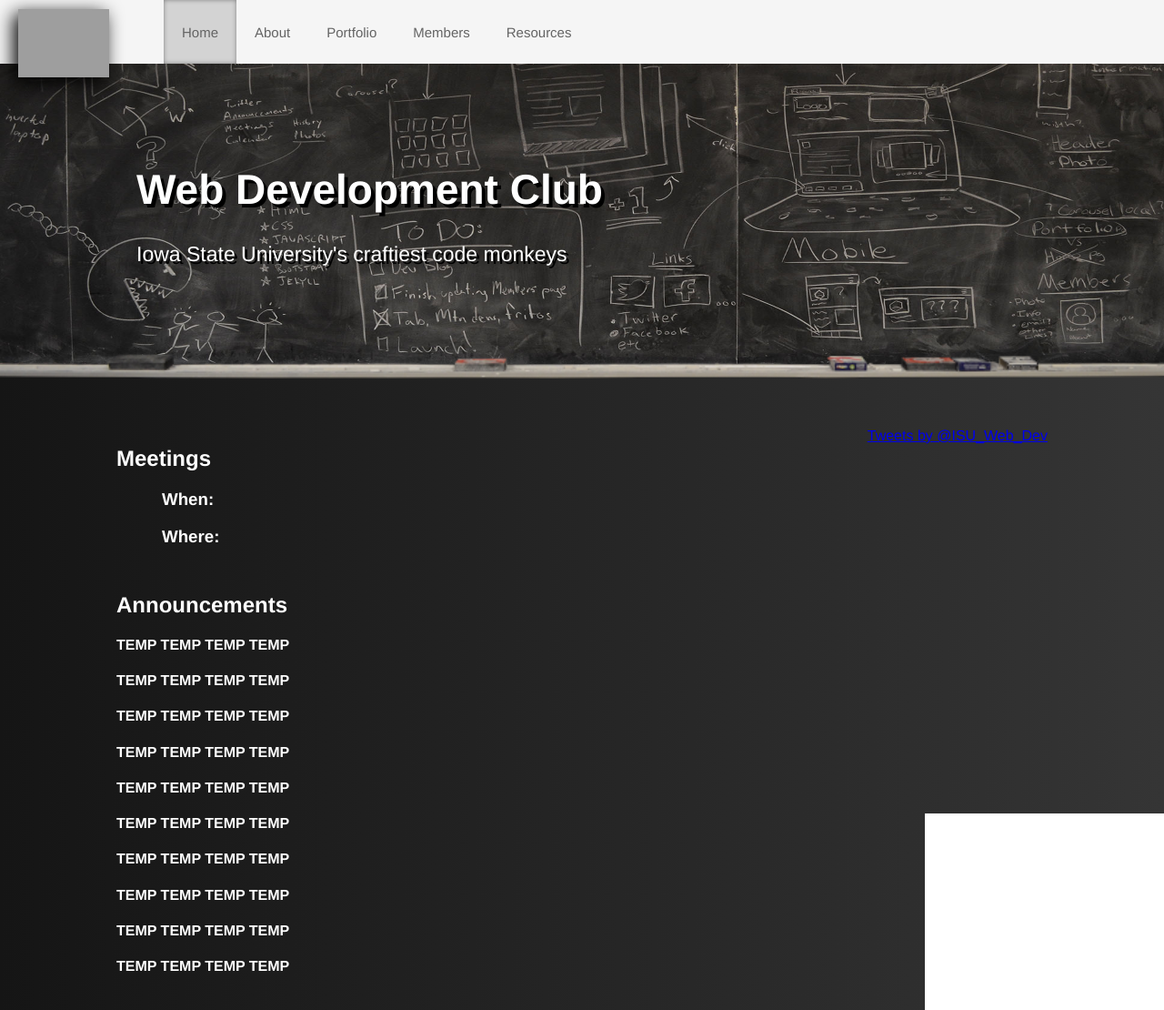
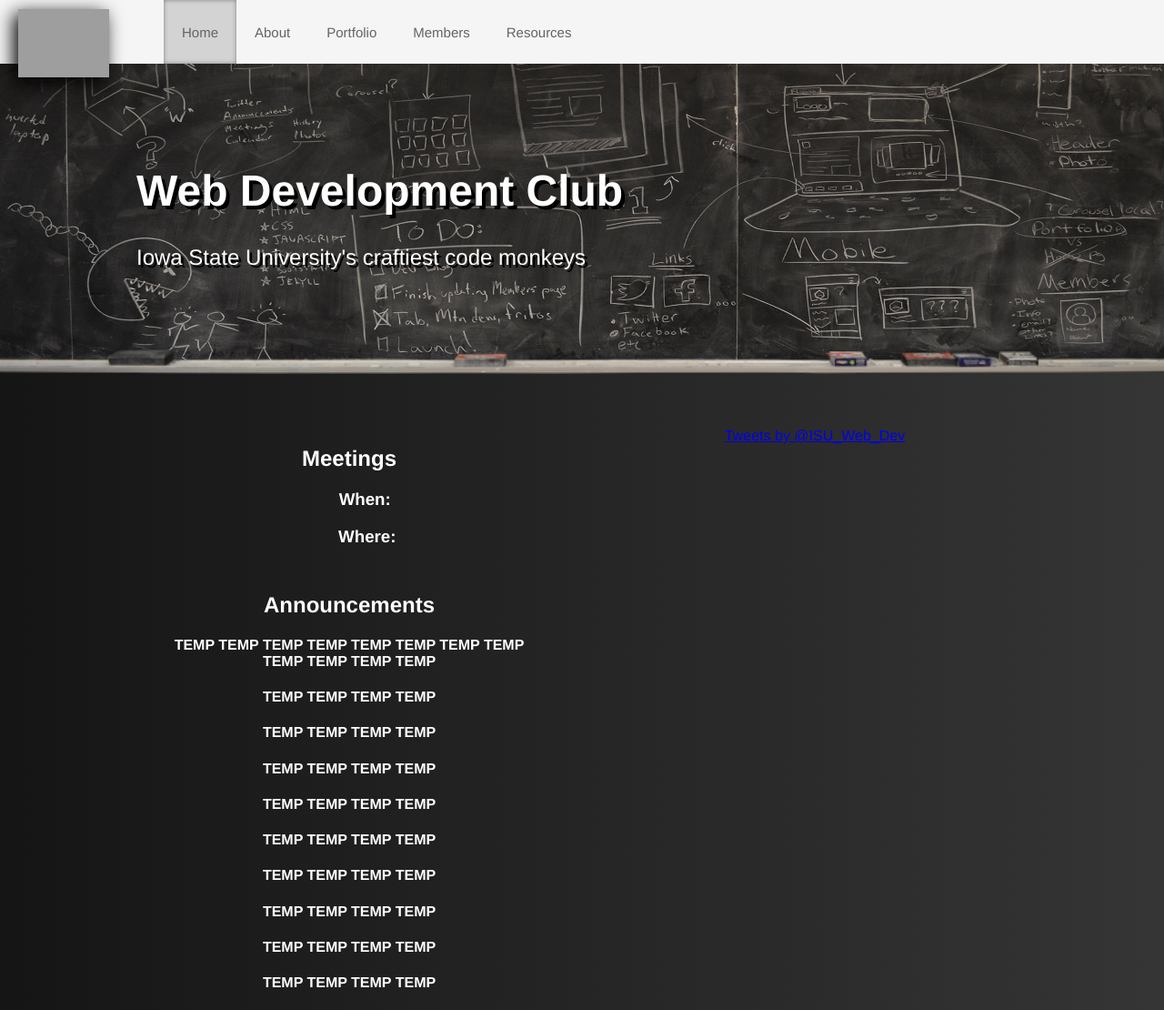
Before and after one commit to ISU-WebDevClub/club-website-mark-2, a PHP site: page /index.php in a window 1280 px wide. Shown: the top 1110 px of the page at 91% size. Run offline with PHP 8.4, Linux system fonts and the light colour scheme; some libraries are stand-ins or nearby versions; grey boxes are pictures that could not be loaded.

Commit message:
Working on css stuff and small header collapsing.

```diff
--- a/about/style.css
+++ b/about/style.css
@@ -1,5 +1,5 @@
 body{
-    margin: 0px 0 100px 0;
+    margin: 0px 0 75px 0;
 }
 #content{
     margin: 0;
--- a/contact/style.css
+++ b/contact/style.css
@@ -1,5 +1,5 @@
 body{
-    margin: 0px 0 100px 0;
+    margin: 0px 0 75px 0;
 }
 #content{
     margin: 0;
--- a/includes/css/footer.css
+++ b/includes/css/footer.css
@@ -1,9 +1,30 @@
 footer{
+    display: flex;
+    display: -webkit-flex;
+    -webkit-flex-wrap: wrap;
+    justify-content: space-between;
+    -webkit-justify-content: space-between;
     position: fixed;
     bottom: 0;
     width: 100%;
     z-index: -1;
-    height: 100px;
+    height: 75px;
     background-color: #f5f5f5;
-    color: black;
+    color: rgb(100,100,100);
+    margin: 0 auto;
+    text-align: center;
 }
+footer a{
+    color: rgb(108,118,200);
+    text-decoration: none;
+}
+.footer_split{
+    margin:auto;
+}
+#footer_media{
+    display: inline;
+}
+.footer_icon{
+    height: 35px;
+    width: 35px;
+}
--- a/includes/php/footer.php
+++ b/includes/php/footer.php
@@ -7,5 +7,10 @@
  */
 ?>
 <footer>
-    <h1>This is the footer.</h1>
+    <div id="footer_text" class="footer_split">For more information, <a href="/contact/">Contact Us</a> or check us out on social media</div>
+    <div id="footer_media" class="footer_split">
+        <a href="https://www.facebook.com/ISUWebDevelopment/?fref=ts" target="_blank"><img src="/includes/images/facebook.png" class="footer_icon"></a>
+        <a href="https://twitter.com/ISU_Web_Dev?ref_src=twsrc%5Etfw" target="_blank"><img src="/includes/images/twitter.png" class="footer_icon"></a>
+        <a href="https://github.com/ISU-WebDevClub" target="_blank"><img src="/includes/images/github.png" class="footer_icon"></a>
+    </div>
 </footer>
--- a/includes/php/header.php
+++ b/includes/php/header.php
@@ -14,12 +14,14 @@
     $url = "Members";
 }else if(strpos($_SERVER['REQUEST_URI'], 'Resources') !== false){
     $url = "Resources";
-}else{
+}else if(strpos($_SERVER['REQUEST_URI'], 'Contact') !== false){
+    $url = 'Contact';
+} else{
     $url = "Home";
 }
 ?>
 
-<header>
+<header id="header">
     <img src="/includes/images/WDC-logo.png" id="header_logo">
     <ul id="navbar">
         <li class="<?= $url == 'Home' ? 'selected' : '' ?>" ><a href="/" class="header_title"><div class="nav_text">Home</div></a></li>
@@ -27,5 +29,35 @@
         <li class="<?= $url == 'Portfolio' ? 'selected' : '' ?>"><a href="/Portfolio/" class="header_title"><div class="nav_text">Portfolio</div></a></li>
         <li class="<?= $url == 'Members' ? 'selected' : '' ?>"><a href="/Members/" class="header_title"><div class="nav_text">Members</div></a></li>
         <li class="<?= $url == 'Resources' ? 'selected' : '' ?>"><a href="/Resources/" class="header_title"><div class="nav_text">Resources</div></a></li>
+        <li class="<?= $url == 'Contact' ? 'selected' : '' ?>" id="contact"><a href="/Contact/" class="header_title"><div class="nav_text">Contact</div></a></li>
     </ul>
+    <img id="menu_icon" src="/includes/images/menu.png">
 </header>
+<script>
+    toggle_menu_icon();
+    window.onresize = function(){
+        toggle_menu_icon();
+    }
+    var menu_icon = document.getElementById('menu_icon');
+    menu_icon.onclick = function(){
+        toggle_menu();
+    }
+    function toggle_menu(){
+        var menu = document.getElementById('navbar');
+        if(menu.classList.contains('visible')){
+            menu.classList.remove('visible');
+        }else{
+            menu.classList.add('visible');
+        }
+    }
+    function toggle_menu_icon(){
+        var header = document.getElementById('header');
+        if(window.innerWidth > 820){
+            header.classList.remove('small');
+//            var navbar = document.getElementById('navbar');
+//            navbar.classList.remove('visible');
+        }else{
+            header.classList.add('small');
+        }
+    }
+</script>
--- a/index.php
+++ b/index.php
@@ -38,7 +38,9 @@
         <p>Iowa State University's craftiest code monkeys</p>
     </div>
 </div>
-<img src="includes/images/divider.png" alt="chalkboard shelf" id="chalkshelf">
+<div id="shelf_div">
+    <img src="includes/images/divider.png" alt="chalkboard shelf" id="chalkshelf">
+</div>
 
 <div class="container" id="content">
     <div id="side_by_side">
@@ -53,7 +55,7 @@
             </div>
             <div id="announcements">
                 <h2>Announcements</h2>
-                <h4>TEMP TEMP TEMP TEMP</h4>
+                <h4>TEMP TEMP TEMP TEMP TEMP TEMP TEMP TEMP TEMP TEMP TEMP TEMP</h4>
                 <h4>TEMP TEMP TEMP TEMP</h4>
                 <h4>TEMP TEMP TEMP TEMP</h4>
                 <h4>TEMP TEMP TEMP TEMP</h4>
--- a/members/style.css
+++ b/members/style.css
@@ -1,5 +1,5 @@
 body{
-    margin: 0px 0 100px 0;
+    margin: 0px 0 75px 0;
 }
 #content{
     margin: 0;
--- a/portfolio/style.css
+++ b/portfolio/style.css
@@ -1,5 +1,5 @@
 body{
-    margin: 0px 0 100px 0;
+    margin: 0px 0 75px 0;
 }
 #content{
     margin: 0;
--- a/resources/style.css
+++ b/resources/style.css
@@ -1,5 +1,5 @@
 body{
-    margin: 0px 0 100px 0;
+    margin: 0px 0 75px 0;
 }
 #content{
     margin: 0;
--- a/style.css
+++ b/style.css
@@ -8,23 +8,27 @@
     z-index:-1;
 }
 body{
-    margin: 400px 0 100px 0;
+    margin: 400px 0 75px 0;
 }
 .title{
     position: absolute;
     top: -250px;
     left: 150px;
-    font-size: 23px;
+    font-size: x-large;
     text-shadow: 4px 4px black;
 }
 .title p{
     text-shadow: 3px 3px black;
 }
-
+#shelf_div{
+    position: absolute;
+    top: -20px;
+    width: 100%;
+    overflow-x: hidden;
+}
 #chalkshelf{
-    position: absolute;
-    top: -15px;
-    min-width:600px;
+    display: block;
+    min-width: 1000px;
     width: 100%;
 }
 #content{
@@ -38,10 +42,13 @@
 }
 #side_by_side{
     margin-top: 50px;
-    display: inline-flex;
+    display: flex;
+    display: -webkit-flex;
+    -webkit-flex-wrap: wrap;
+    justify-content: space-between;
+    -webkit-justify-content: space-between;
     width: 80%;
     margin-left: 10%;
-    justify-content: space-between;
 }
 #calendar_div{
     height: 600px;
@@ -49,3 +56,8 @@
     width: 90%;
     margin-left: 5%;
 }
+#meetings_div, #twitter_div{
+    width: 400px;
+    text-align: center;
+    margin: 0 auto;
+}
```
Also changed, not shown: includes/css/header.css (+54 -2 lines), includes/images/facebook.png (added), includes/images/github.png (added), includes/images/menu.png (added), includes/images/twitter.png (added).
